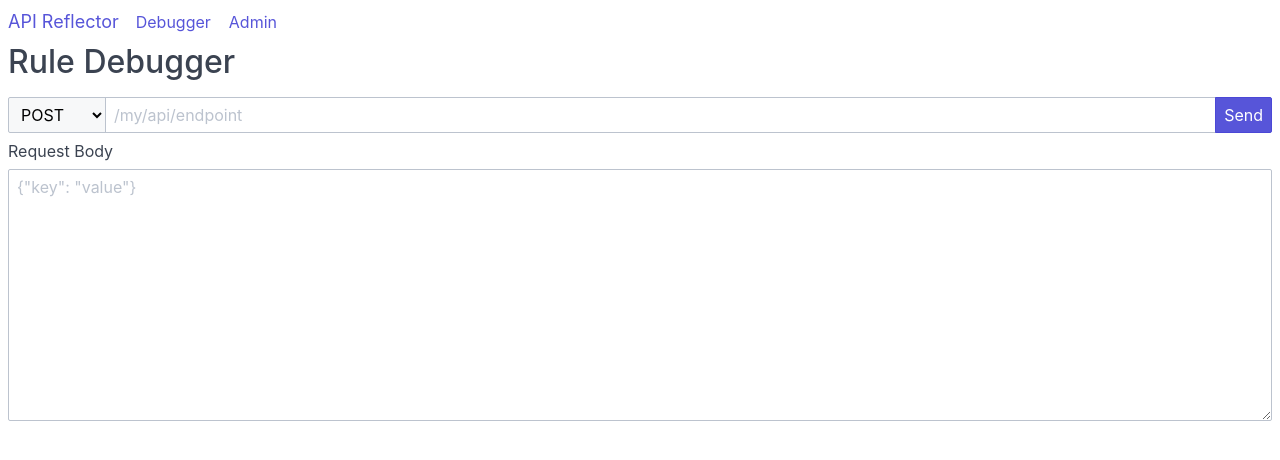
After one commit to backwardspy/api-reflector, a Flask app: template api_reflector/templates/debugger.html in a window 1280 px wide. The commit adds this page. Shown: the top 460 px of the page. Run offline with Flask 2, Linux system fonts and the light colour scheme; the template is opened without the code that fills it, so the values that code supplies are empty; parts of the project's set-up code (start-up, migrations or seed data) failed here and were passed over.

Commit message:
temp: part-way through debugger work

```diff
--- /dev/null
+++ b/api_reflector/templates/base.html
@@ -0,0 +1,26 @@
+<!DOCTYPE html>
+<html lang="en">
+
+<head>
+    <meta charset="utf-8">
+    <title>API Reflector</title>
+    <link rel="stylesheet" href="https://unpkg.com/spectre.css/dist/spectre.min.css">
+</head>
+
+<body>
+    <header class="navbar">
+        <section class="navbar-section">
+            <a class="navbar-brand m-2" href="{{ url_for('api.home') }}">API Reflector</a>
+            <a class="btn btn-link" href="{{ url_for('api.debugger') }}">Debugger</a>
+            <a class="btn btn-link" href="{{ url_for('admin.index') }}">Admin</a>
+        </section>
+    </header>
+    <div class="container">
+        {% block body %}
+        {% endblock body %}
+    </div>
+    {% block scripts %}
+    {% endblock scripts %}
+</body>
+
+</html>
--- /dev/null
+++ b/api_reflector/templates/debugger.html
@@ -0,0 +1,52 @@
+{% extends "base.html" %}
+
+{% block body %}
+<h2>Rule Debugger</h2>
+
+<!-- GET allows examples to be easily shared. -->
+<form method="get">
+    <div class="input-group">
+        <select id="method-select" name="method" class="input-group-addon">
+            <option value="GET" {% if prefill.method=='GET' %} selected{% endif %}>GET</option>
+            <option value="POST" {% if prefill.method is not defined or prefill.method=='POST' %} selected{% endif %}>
+                POST</option>
+            <option value="DELETE" {% if prefill.method=='DELETE' %} selected{% endif %}>DELETE</option>
+            <option value="PUT" {% if prefill.method=='PUT' %} selected{% endif %}>PUT</option>
+            <option value="PATCH" {% if prefill.method=='PATCH' %} selected{% endif %}>PATCH</option>
+        </select>
+        <input type="text" id="route-text" name="route" class="form-input" placeholder="/my/api/endpoint"
+            value={{prefill.route}}>
+        <input type="submit" id="send-button" class="btn btn-primary input-group-btn" value="Send">
+    </div>
+
+    <div class="form-group">
+        <label class="form-label" for="request-body">Request Body</label>
+        <textarea class="form-input" id="request-body" name="request_body" rows="10"
+            placeholder="{&quot;key&quot;: &quot;value&quot;}">{{prefill.request_body}}</textarea>
+    </div>
+</form>
+
+{% if endpoint %}
+<h3>Endpoint</h3>
+{{ endpoint }}
+
+<h4>Responses</h4>
+{% for response in endpoint.responses %}
+<div class="card">
+    <div class="card-header">
+        {{ response }}
+    </div>
+    {% if response.rules %}
+    <div class="card-body">
+        <ul>
+            {% for rule in response.rules %}
+            <li>{{ rule }}</li>
+            {% endfor %}
+        </ul>
+    </div>
+    {% endif %}
+</div>
+{% endfor %}
+{% endif %}
+
+{% endblock body %}
```
Also changed, not shown: api_reflector/debugger.py (added, +47 -0 lines), api_reflector/rules_engine.py (+8 -5 lines), api_reflector/templates/home.html (+5 -19 lines), api_reflector/views.py (+29 -6 lines).
